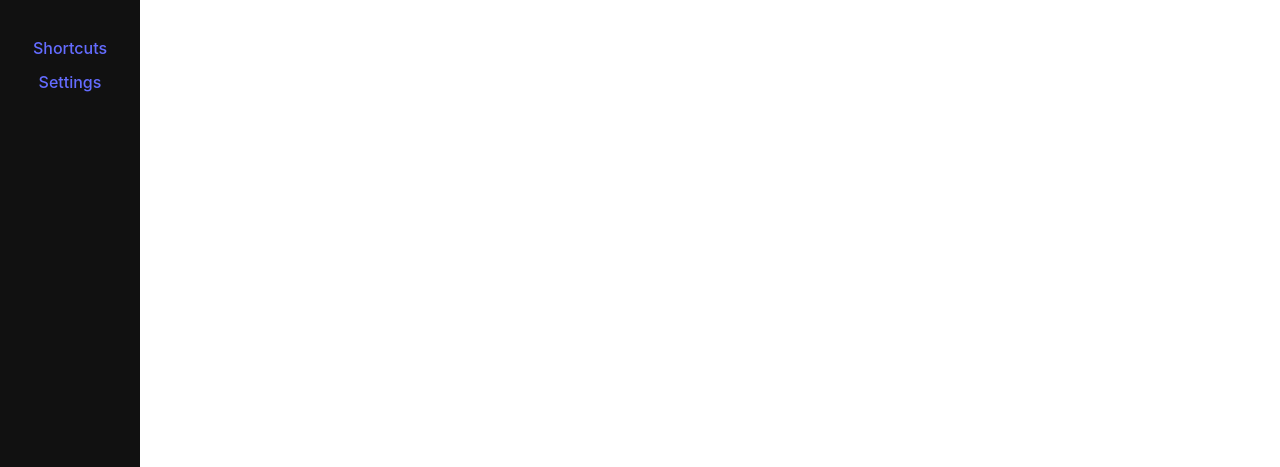
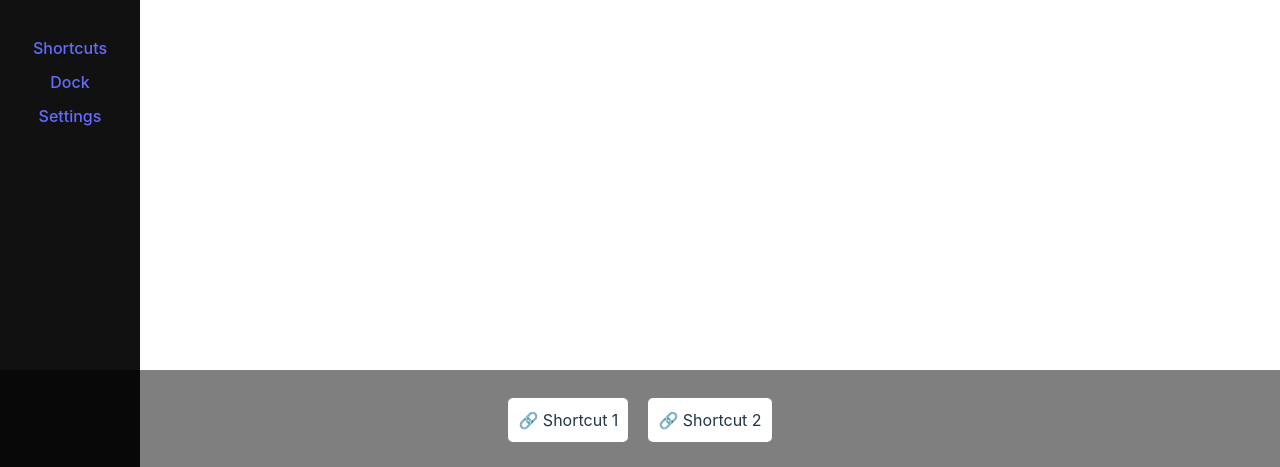
Before and after one commit to Kubakowski/Shortcut-Docker, a React (Vite) app: page /dock in a window 1280 px wide. Before the commit this address had no page. Shown: the part 330-797 px from the top of the page. Built offline with nearby package versions, Linux system fonts and the light colour scheme.

Commit message:
Added dock page

```diff
--- a/src/App.css
+++ b/src/App.css
@@ -21,23 +21,42 @@
   top: 0;
 }
 
-
 /****************************** START OF MAIN CONTENT LAYOUT STYLES ******************************/
-
 
 .main-content {
   margin-left: 100px;
   width: calc(100% - 100px);
 }
 
-/****************************** START OF SHORTCUTS PAGE STYLES ******************************/
+/****************************** START OF SHORTCUTS PAGE STYLES ****************************/
 
-
-
-
-/****************************** START OF SETTINGS PAGE STYLES ******************************/
-
-
-
+/****************************** START OF SETTINGS PAGE STYLES *****************************/
 
 /****************************** START OF PROFILE PAGE STYLES ******************************/
+
+/****************************** START OF DOCK PAGE STYLES ******************************/
+.dock-container {
+  position: fixed;
+  bottom: 0;
+  left: 0;
+  right: 0;
+  height: 100px; /* Adjust based on your needs */
+  background-color: rgba(0, 0, 0, 0.5); /* Semi-transparent black */
+  display: flex;
+  justify-content: center;
+  align-items: center;
+  z-index: 1000; /* Ensure it's above other content */
+}
+
+.dock-item {
+  margin: 0 10px;
+  padding: 10px;
+  background-color: white;
+  border-radius: 5px;
+  cursor: pointer;
+  transition: transform 0.2s;
+}
+
+.dock-item:hover {
+  transform: scale(1.1); /* Simple preview effect */
+}
--- a/src/App.tsx
+++ b/src/App.tsx
@@ -1,9 +1,10 @@
 import { BrowserRouter as Router, Routes, Route } from 'react-router-dom';
 import './App.css';
-import Navbar from './components/navbar';
+import Navbar from './components/Navbar';
 import Profile from './pages/Profile'; // Adjust paths as needed
 import Shortcuts from './pages/Shortcuts';
 import Settings from './pages/Settings';
+import Dock from './pages/Dock';
 
 function App() {
   return (
@@ -15,6 +16,7 @@ function App() {
           <Routes>
             <Route path="/profile" element={<Profile />} />
             <Route path="/shortcuts" element={<Shortcuts />} />
+            <Route path="/dock" element={<Dock />} />
             <Route path="/settings" element={<Settings />} />
             {/* Add more routes or a catch-all route as needed */}
           </Routes>
--- a/src/components/Navbar.tsx
+++ b/src/components/Navbar.tsx
@@ -9,6 +9,7 @@ function Navbar() {
       {/* Navigation Options */}
       <div style={{ display: 'flex', flexDirection: 'column', gap: '10px' }}>
         <Link to="/shortcuts">Shortcuts</Link>
+        <Link to="/dock">Dock</Link>
         <Link to="/settings">Settings</Link>
       </div>
     </div>
--- /dev/null
+++ b/src/pages/Dock.tsx
@@ -0,0 +1,23 @@
+import React, { useState } from 'react';
+import '../App.css';
+
+function Dock() {
+    // Example state for shortcuts, you can replace this with actual data
+    const [shortcuts, setShortcuts] = useState([
+        { id: 1, name: 'Shortcut 1', icon: '🔗' },
+        { id: 2, name: 'Shortcut 2', icon: '🔗' },
+        // Add more shortcuts as needed
+    ]);
+
+    return (
+        <div className="dock-container">
+            {shortcuts.map((shortcut) => (
+                <div key={shortcut.id} className="dock-item">
+                    <span>{shortcut.icon}</span> {shortcut.name}
+                </div>
+            ))}
+        </div>
+    );
+}
+
+export default Dock;
```
